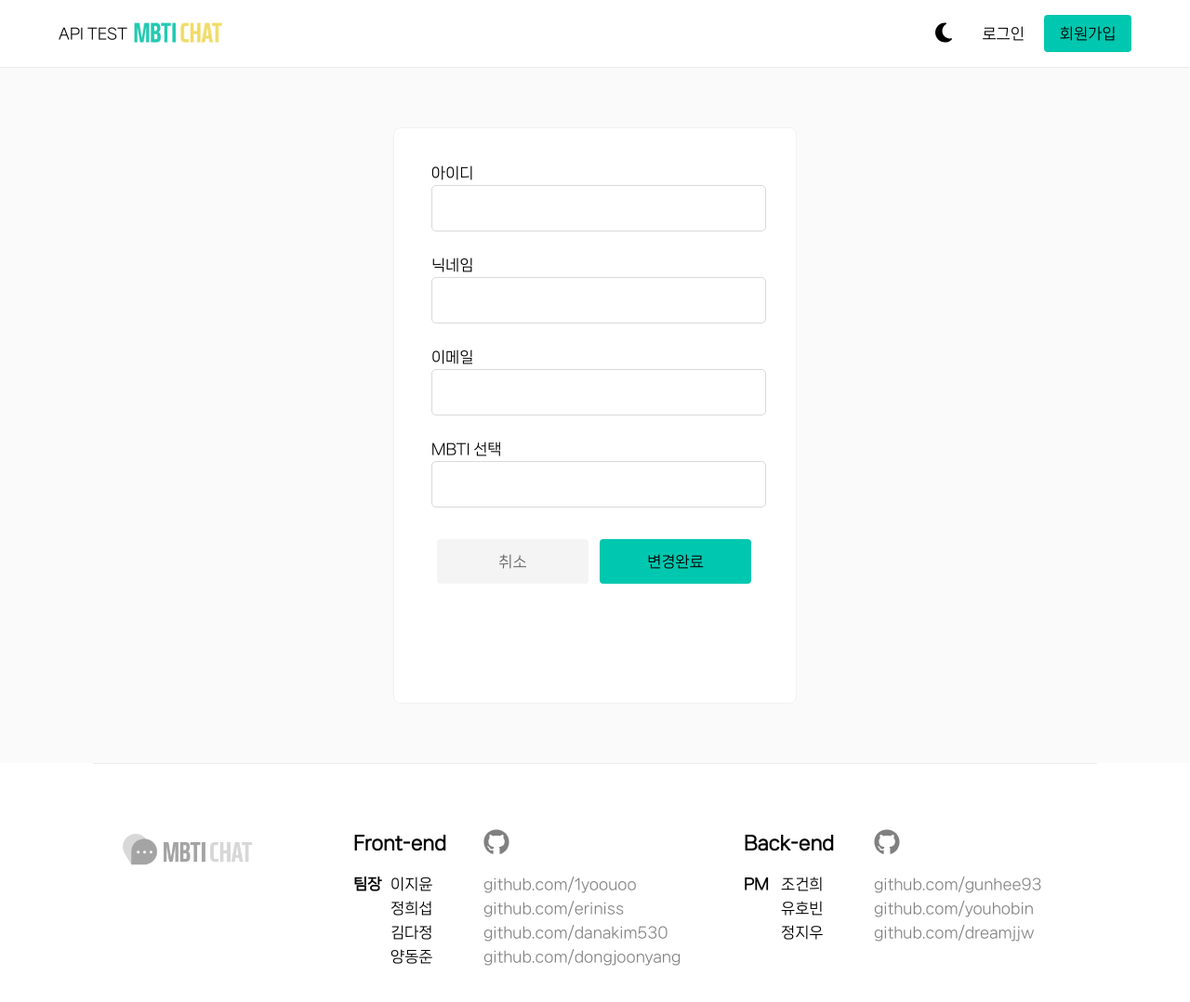
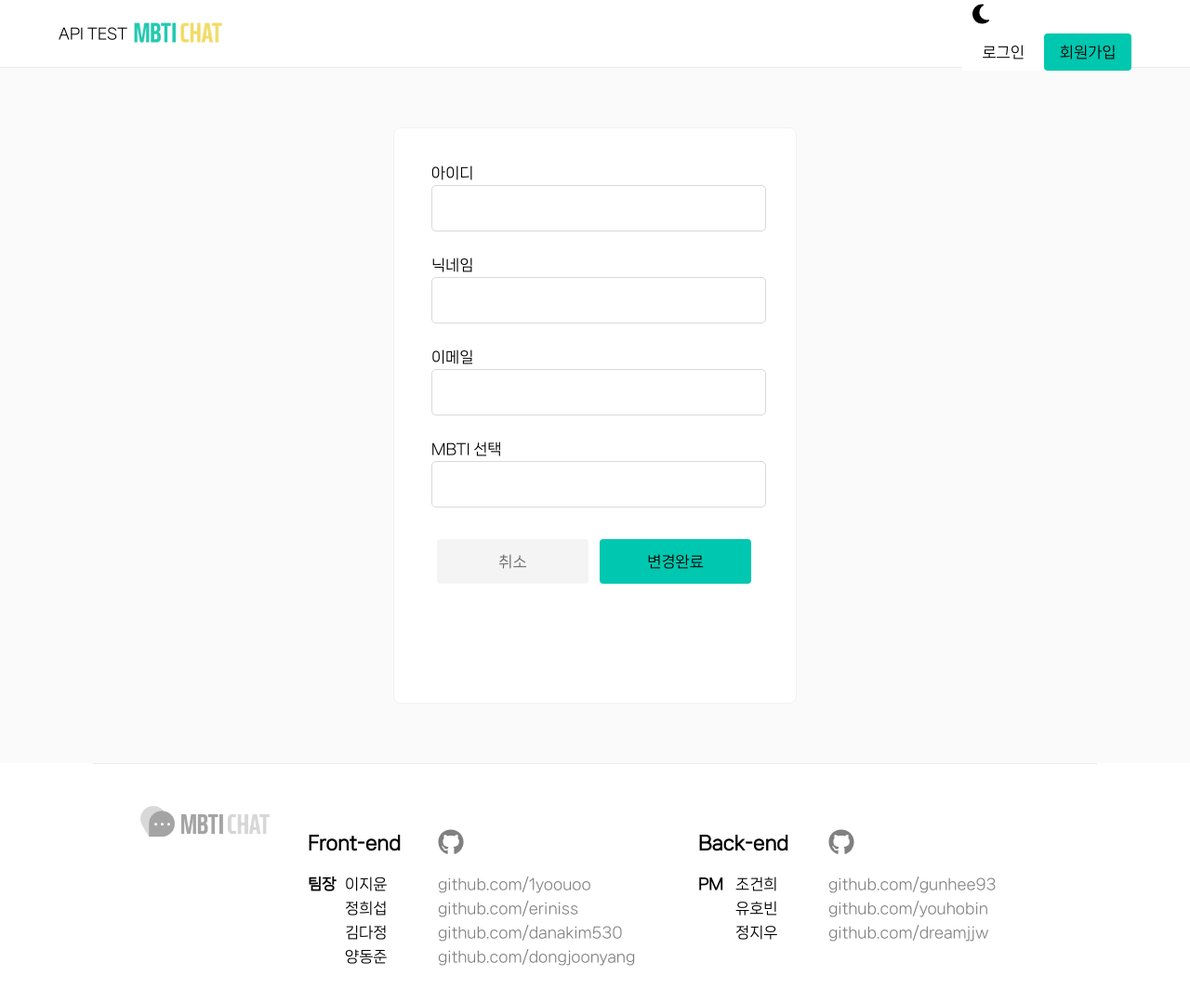
Before and after one commit to Sassy-Project/front-mbti-chat, a React (Create React App) app: page /users in a window 1280 px wide. Shown: the top 1078 px of the page at 93% size. Built offline with nearby package versions, Linux system fonts and the light colour scheme.

Commit message:
fix: footer header module.scss

```diff
--- a/src/common/Footer/index.tsx
+++ b/src/common/Footer/index.tsx
@@ -1,6 +1,6 @@
 import SymbolTextLogo from '../../assets/SymbolTextLogo';
 import IntroTeam from '../../components/IntroTeam';
-import './style.scss';
+import styles from './style.module.scss';
 
 const frontEndMembers = [
   {
@@ -48,9 +48,9 @@ const backEndUrl = 'https://github.com/Sassy-Project/back-mbti-chat';
 
 const Footer = () => {
   return (
-    <nav className='Footer'>
-      <div className='Footer__items'>
-        <div className='Footer__items--logo'>
+    <nav className={styles.Footer}>
+      <div className={styles.Footer__items}>
+        <div className={styles.Footer__items__logo}>
           <SymbolTextLogo />
         </div>
         <IntroTeam title='Front-end' members={frontEndMembers} url={frontEndUrl} />
--- a/src/common/Header/index.tsx
+++ b/src/common/Header/index.tsx
@@ -1,6 +1,6 @@
 import { useNavigate } from 'react-router-dom';
 import Button from '../../components/styled-components/Button';
-import './style.scss';
+import styles from './style.module.scss';
 import ModeToggle from '../../components/styled-components/ModeToggle';
 import DesktopLogo from '../../assets/TextLogo';
 import API from '../../API/API';
@@ -11,15 +11,15 @@ const Header = () => {
     await API.test();
   };
   return (
-    <header className='Header'>
+    <header className={styles.Header}>
       <button type='button' onClick={onApiCall}>
         API TEST
       </button>
-      <section className='Header__nav'>
-        <div className='Header__nav--logo'>
+      <section className={styles.Header__nav}>
+        <div className={styles.Header__nav__logo}>
           <DesktopLogo />
         </div>
-        <div className='Header__nav--right'>
+        <div className={styles.Header__nav__right}>
           <ModeToggle />
           <Button
             text='로그인'
```
Also changed, not shown: src/common/Footer/style.module.scss (renamed from src/common/Footer/style.scss), src/common/Header/style.module.scss (renamed from src/common/Header/style.scss).
